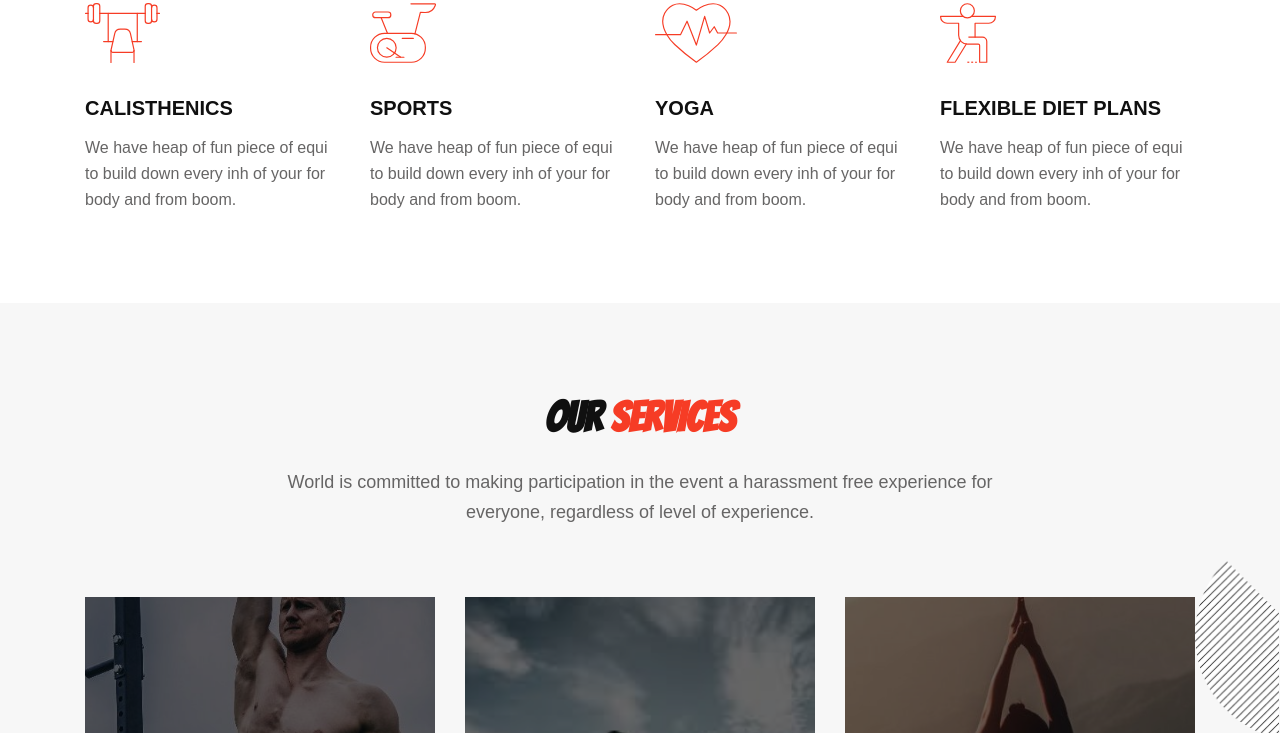
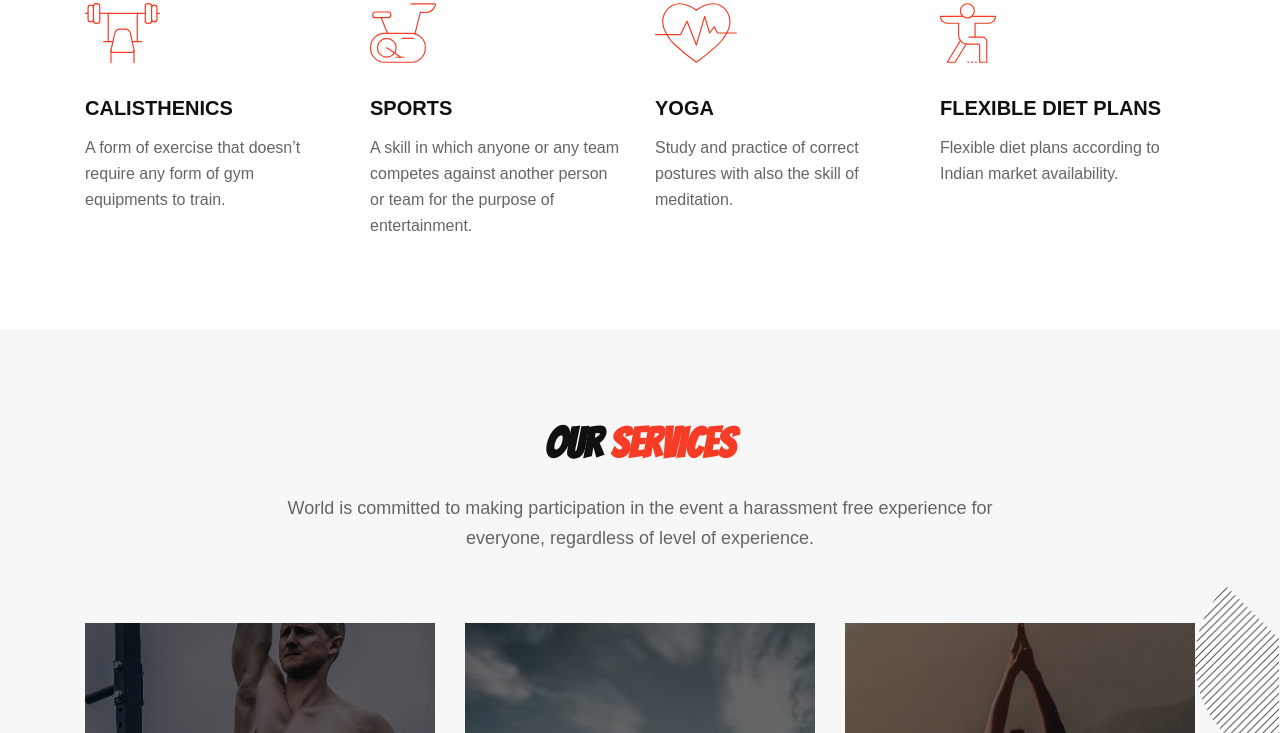
Before and after one commit to aakashrajput/calistheteacademy.com, a plain HTML site: page index.html in a window 1280 px wide. Shown: the part 1131-1864 px from the top of the page. Drawn offline with Linux system fonts and the light colour scheme; some packages are replaced by stand-ins of ours; a web font is replaced by a local one.

Commit message:
minor changes

```diff
--- a/index.html
+++ b/index.html
@@ -335,7 +335,7 @@
 					<object id="servicesvg" type="image/svg+xml" data="assets/images/services/01.svg"></object>
 					<h3>Calisthenics</h3>
 					<p>
-						We have heap of fun piece of equi to build down every inh of your for body and from boom.
+						A form of exercise that doesn’t require any form of gym  equipments to train.
 					</p>
 				</div>
 			</div>
@@ -344,7 +344,7 @@
 				<object id="servicesvg2" type="image/svg+xml" data="assets/images/services/02.svg"></object>
 					<h3>Sports</h3>
 					<p>
-						We have heap of fun piece of equi to build down every inh of your for body and from boom.
+						A skill in which anyone or any team competes against another person or team for the purpose of entertainment.
 					</p>
 				</div>
 			</div>
@@ -353,7 +353,7 @@
 				<object id="servicesvg3" type="image/svg+xml" data="assets/images/services/03.svg"></object>
 					<h3>Yoga</h3>
 					<p>
-						We have heap of fun piece of equi to build down every inh of your for body and from boom.
+						Study and practice of correct postures with also the skill of meditation.
 					</p>
 				</div>
 			</div>
@@ -362,7 +362,7 @@
 				<object id="servicesvg4" type="image/svg+xml" data="assets/images/services/04.svg"></object>
 					<h3>Flexible Diet Plans</h3>
 					<p>
-						We have heap of fun piece of equi to build down every inh of your for body and from boom.
+						Flexible diet plans according to Indian market availability.
 					</p>
 				</div>
 			</div>
@@ -397,7 +397,7 @@
 										<i class="icon icon-dumble"></i>
 									</div>
 									<h3>Calisthenics</h3>
-									<p>We have heap of fun piece of equi to build down every inh of your for body.</p>
+									<p>A form of exercise that doesn’t require any form of gym  equipments to train.</p>
 									<a href="index.html#" class="btn btn-primary">
 										<i class="icon icon-arrow"></i>
 									</a>
@@ -414,7 +414,7 @@
 										<i class="icon icon-equipment"></i>
 									</div>
 									<h3>Sports</h3>
-									<p>We have heap of fun piece of equi to build down every inh of your for body.</p>
+									<p>A skill in which anyone or any team competes against another person or team for the purpose of entertainment.</p>
 									<a href="index.html#" class="btn btn-primary">
 										<i class="icon icon-arrow"></i>
 									</a>
@@ -431,7 +431,7 @@
 										<i class="icon icon-yoga"></i>
 									</div>
 									<h3>YOga</h3>
-									<p>We have heap of fun piece of equi to build down every inh of your for body.</p>
+									<p>Study and practice of correct postures with also the skill of meditation.</p>
 									<a href="index.html#" class="btn btn-primary">
 										<i class="icon icon-arrow"></i>
 									</a>
```
